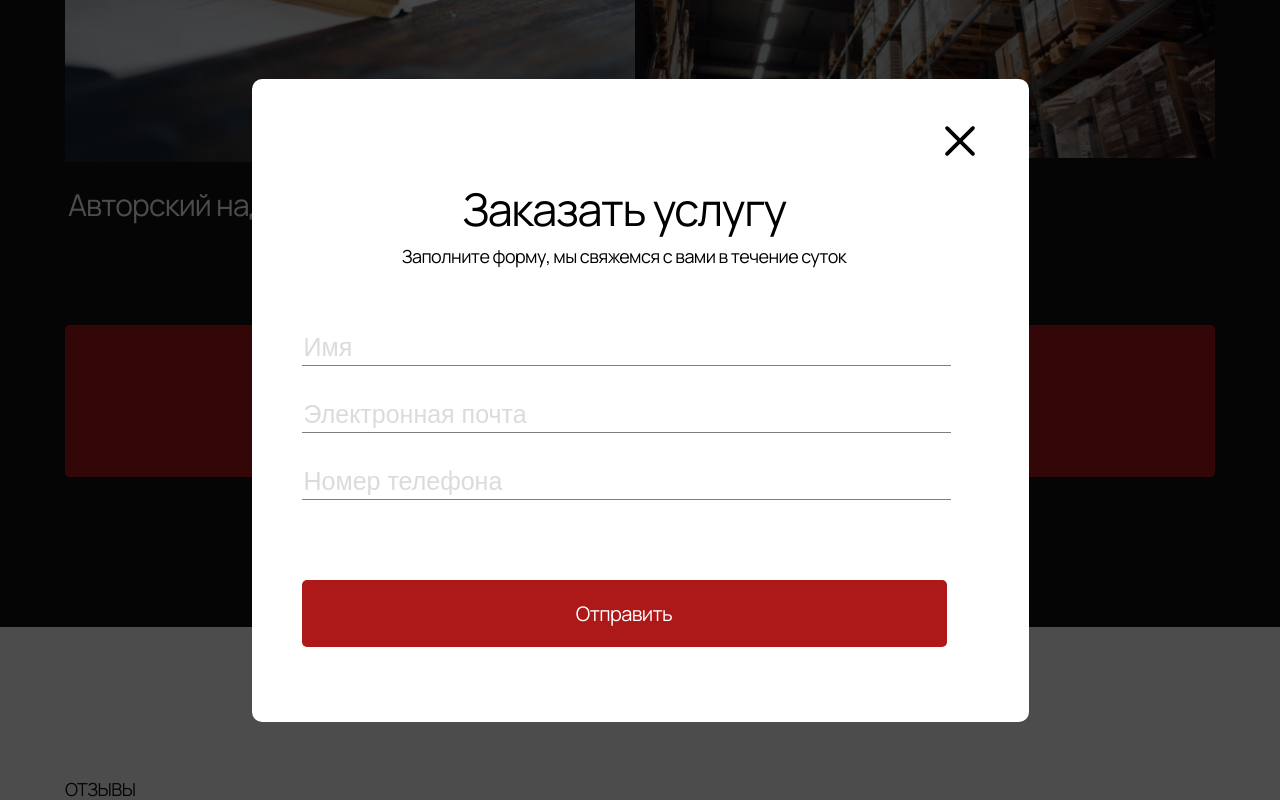
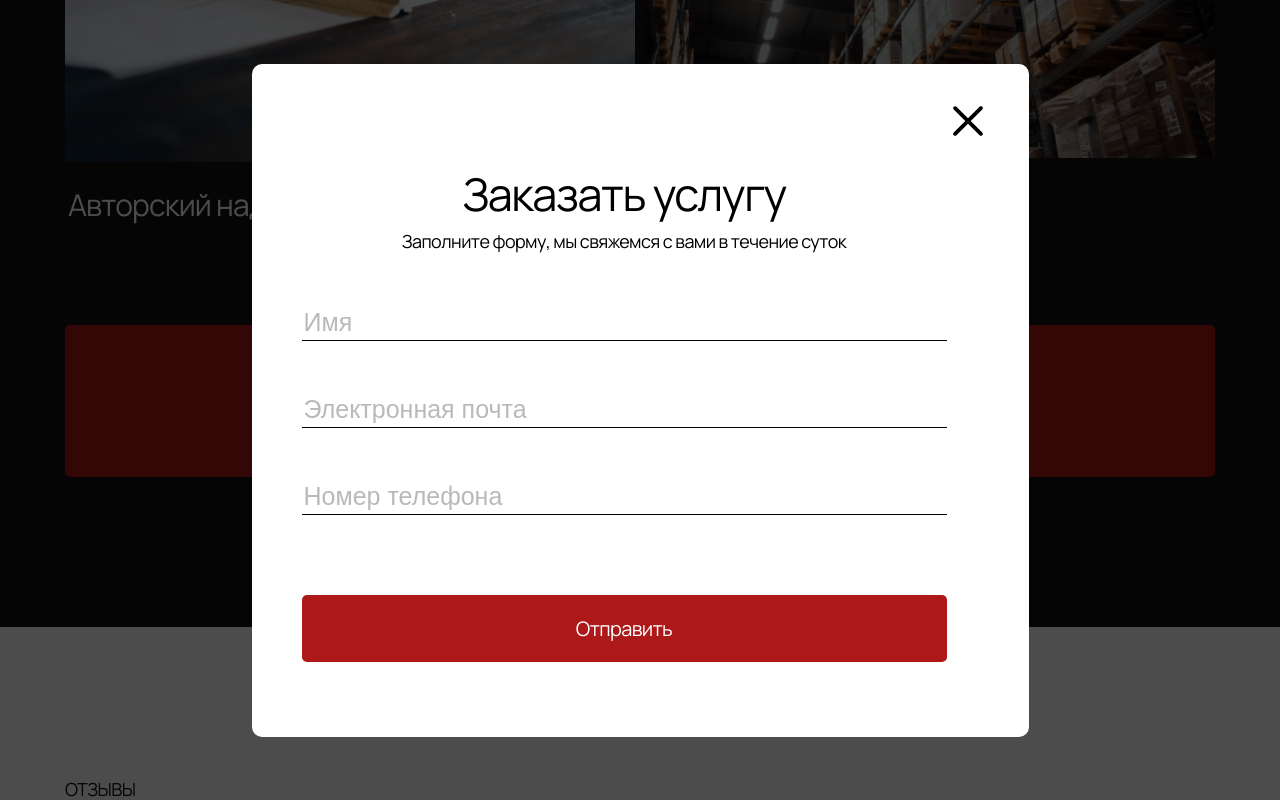
Before and after one commit to qvyty/Metrica, a plain HTML site: page index.html in a window 1280 px wide. Both pictures are taken after a click on the button "Заказать услугу". Shown: the part 4714-5514 px from the top of the page. Drawn offline with Linux system fonts and the light colour scheme.

Commit message:
fix popup

```diff
--- a/styles/input.css
+++ b/styles/input.css
@@ -1,14 +1,13 @@
 .input {
   display: block;
-  margin-bottom: 30px;
-
+  margin-top: 50px;
   font-size: 25px;
   line-height: 34px;
 
   border: none;
   border-bottom: 1px solid #000000;
 
-  opacity: 0.5;
+
 }
 
 .input:focus {
--- a/styles/order.css
+++ b/styles/order.css
@@ -8,7 +8,6 @@
 }
 
 .order__subtitle {
-  margin-bottom: 60px;
   font-weight: 400;
   font-size: 18px;
   line-height: 25px;
--- a/styles/popup.css
+++ b/styles/popup.css
@@ -7,7 +7,6 @@
   display: flex;
   justify-content: center;
   align-items: center;
-  padding: 20px;
 
   background-color: rgba(0, 0, 0, 0.7);
   opacity: 0;
@@ -33,10 +32,10 @@
 
 .popup__close-btn {
   position: absolute;
-  top: 37px;
-  right: 44px;
-  width: 50px;
-  height: 50px;
+  top: 42px;
+  right: 46px;
+  width: 30px;
+  height: 30px;
   cursor: pointer;
   background: url(../resources/close-btn.svg) no-repeat;
   background-position: center;
@@ -59,8 +58,5 @@
   border-radius: 5px;
 }
 
-@media (max-width: 1190px) {
-}
-
 @media (max-width: 767px) {
 }
--- a/styles/reset.css
+++ b/styles/reset.css
@@ -15,7 +15,7 @@ table, caption, tbody, tfoot, thead, tr, th, td,
 article, aside, canvas, details, embed,
 figure, figcaption, footer, header, hgroup,
 menu, nav, output, ruby, section, summary,
-time, mark, audio, video {
+time, mark, audio,  video {
 	box-sizing: border-box;
 	margin: 0;
 	padding: 0;
@@ -24,6 +24,8 @@ time, mark, audio, video {
 	font: inherit;
 	vertical-align: baseline;
 }
+
+input{box-sizing: border-box;}
 /* HTML5 display-role reset for older browsers */
 article, aside, details, figcaption, figure,
 footer, header, hgroup, menu, nav, section {
--- a/styles/styles.css
+++ b/styles/styles.css
@@ -17,8 +17,11 @@ html {
 
 body {
   font-family: "Manrope", sans-serif;
+  font-style: normal;
   font-weight: 400;
+  letter-spacing: -0.03em;
 }
+
 .body_fixed {
   overflow: hidden;
 }
```
